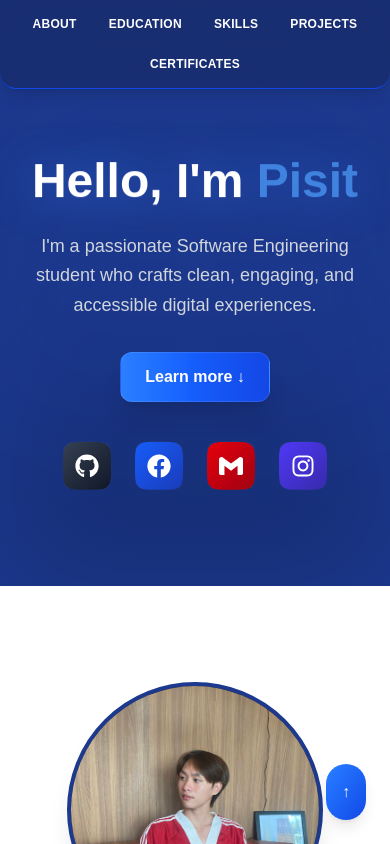
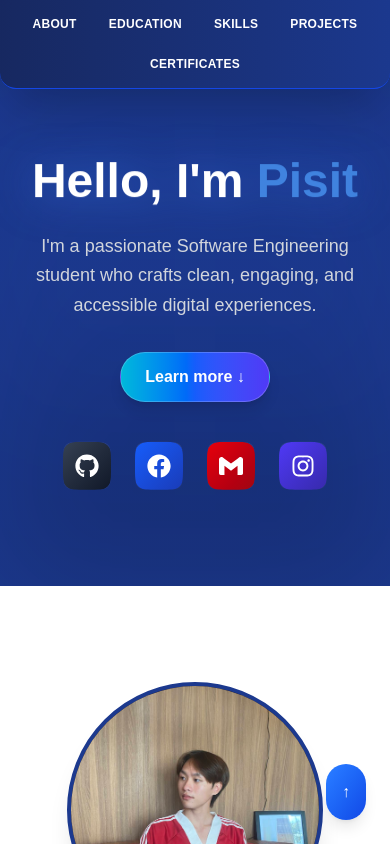
Before and after one commit to pskjksr/cv-pisit, a Next.js app: page / in a window 390 px wide. Shown: the top 844 px of the page. Built offline with nearby package versions, Linux system fonts and the light colour scheme.

Commit message:
Enhance navbar and button styles; improve modal appearance and responsiveness

```diff
--- a/src/app/page.js
+++ b/src/app/page.js
@@ -262,7 +262,7 @@ export default function Home() {
   return (
     <main className="min-h-screen bg-gradient-to-b from-blue-900 to-blue-900 text-white font-sans scroll-smooth animate-fade-in">
       {/* Navbar */}
-      <nav className="fixed top-0 z-50 w-full bg-blue-950/50 backdrop-blur-lg shadow-lg px-4 py-3 rounded-b-2xl border-b border-blue-700">
+      <nav className="fixed top-0 z-50 w-full bg-gradient-to-r from-blue-950/80 to-blue-900/80 backdrop-blur-xl shadow-2xl px-4 py-3 rounded-b-2xl border-b border-blue-700">
         <div className="flex flex-wrap justify-center items-center gap-4 sm:gap-6 md:gap-10 text-xs sm:text-sm font-semibold uppercase tracking-wide max-w-full overflow-x-auto overflow-y-hidden whitespace-nowrap">
           {[
             { label: "About" },
@@ -308,10 +308,10 @@ export default function Home() {
         {/* 🔘 CTA Button */}
         <a
           href="#about"
-          className="inline-block bg-gradient-to-r from-blue-500 via-blue-600 to-blue-700
-    hover:from-blue-600 hover:to-blue-800 text-white px-6 py-3 rounded-xl font-semibold
-    shadow-xl hover:shadow-blue-500/40 border border-white/10 transition duration-300
-    hover:scale-110 hover:backdrop-blur-lg backdrop-brightness-125 animate-fade-in-up animate-delay-500"
+          className="inline-block bg-gradient-to-r from-cyan-500 via-blue-600 to-indigo-600
+  hover:from-cyan-600 hover:to-indigo-700 text-white px-6 py-3 rounded-full font-bold
+  shadow-lg hover:shadow-indigo-500/60 border border-white/20 transition-transform
+  duration-300 hover:scale-110"
         >
           Learn more ↓
         </a>
@@ -558,12 +558,11 @@ export default function Home() {
             aria-modal="true"
             aria-labelledby="project-title"
             aria-describedby="project-desc"
-            className="fixed inset-0 bg-black/60 backdrop-blur-sm flex items-center justify-center z-50"
+            className="fixed inset-0 bg-black/60 backdrop-blur-sm flex items-center justify-center z-50 animate-fade-in-up"
             onClick={() => setSelectedProject(null)}
           >
             <div
-              className="bg-white/10 backdrop-blur-lg border border-white/20 text-white p-8 rounded-2xl max-w-xl relative shadow-2xl text-left
-transform scale-95 animate-fade-in-up"
+              className="bg-gradient-to-br from-white/10 to-white/5 backdrop-blur-xl border border-white/20 text-white p-8 rounded-2xl max-w-xl relative shadow-[0_8px_32px_0_rgba(31,38,135,0.37)] ring-1 ring-white/10 transition-all duration-300 scale-95 hover:scale-100"
               style={{
                 maxHeight:
                   selectedProject.name === "Second-hand IT Equipment Website" ||
@@ -583,7 +582,7 @@ transform scale-95 animate-fade-in-up"
               <button
                 onClick={() => setSelectedProject(null)}
                 aria-label="Close project details"
-                className="absolute top-4 right-4 text-white text-xl hover:text-blue-400 transition"
+                className="absolute top-4 right-4 text-white text-2xl hover:text-blue-500 transition-all duration-200 hover:scale-110"
               >
                 ✕
               </button>
@@ -591,21 +590,23 @@ transform scale-95 animate-fade-in-up"
               {/* เนื้อหา Modal */}
               <div className="flex flex-col items-center gap-6">
                 {/* รูปโปรเจกต์ */}
+                <div className="overflow-hidden rounded-xl border border-white/20 transition-transform duration-300 hover:scale-105">
                   <Image
                     src={selectedProject.image}
                     alt={selectedProject.name}
                     width={450}
                     height={300}
-                  className="rounded-lg border border-white object-contain"
+                    className="rounded-xl object-contain"
                   />
+                </div>
 
                 {/* tag + date + figma */}
                 <div className="flex justify-between items-center w-full flex-wrap gap-2">
                   <div className="flex gap-2 text-sm flex-wrap">
-                    <span className="bg-blue-500 text-white px-3 py-1 rounded-full">
+                    <span className="bg-blue-600 text-white px-3 py-1 rounded-full shadow">
                       {selectedProject.tag}
                     </span>
-                    <span className="border border-white px-3 py-1 rounded-full">
+                    <span className="border border-white/40 px-3 py-1 rounded-full text-gray-200">
                       {selectedProject.date}
                     </span>
                   </div>
@@ -615,9 +616,9 @@ transform scale-95 animate-fade-in-up"
                       href={selectedProject.figmaUrl}
                       target="_blank"
                       rel="noopener noreferrer"
-                      className="flex items-center gap-2 bg-blue-900 hover:bg-blue-700 text-white px-4 py-1.5 rounded-full font-medium text-sm transition hover:scale-105"
+                      className="flex items-center gap-2 bg-gradient-to-r from-purple-800 to-blue-800 hover:from-purple-700 hover:to-blue-700 px-4 py-1.5 rounded-full font-medium text-sm transition hover:scale-105 shadow-lg"
                     >
-                      <SiFigma className="text-lg" /> View
+                      <SiFigma className="text-lg text-pink-400" /> View
                     </a>
                   )}
                 </div>
@@ -625,12 +626,15 @@ transform scale-95 animate-fade-in-up"
                 {/* ชื่อและคำอธิบาย */}
                 <h3
                   id="project-title"
-                  className="text-2xl font-bold text-center"
+                  className="text-2xl font-bold text-center text-white"
                 >
                   {selectedProject.name}
                 </h3>
 
-                <p id="project-desc" className="text-gray-300 text-center">
+                <p
+                  id="project-desc"
+                  className="text-gray-300 text-center leading-relaxed"
+                >
                   {selectedProject.description}
                 </p>
               </div>
```
Lines whose indentation alone changed are shown as unchanged.
